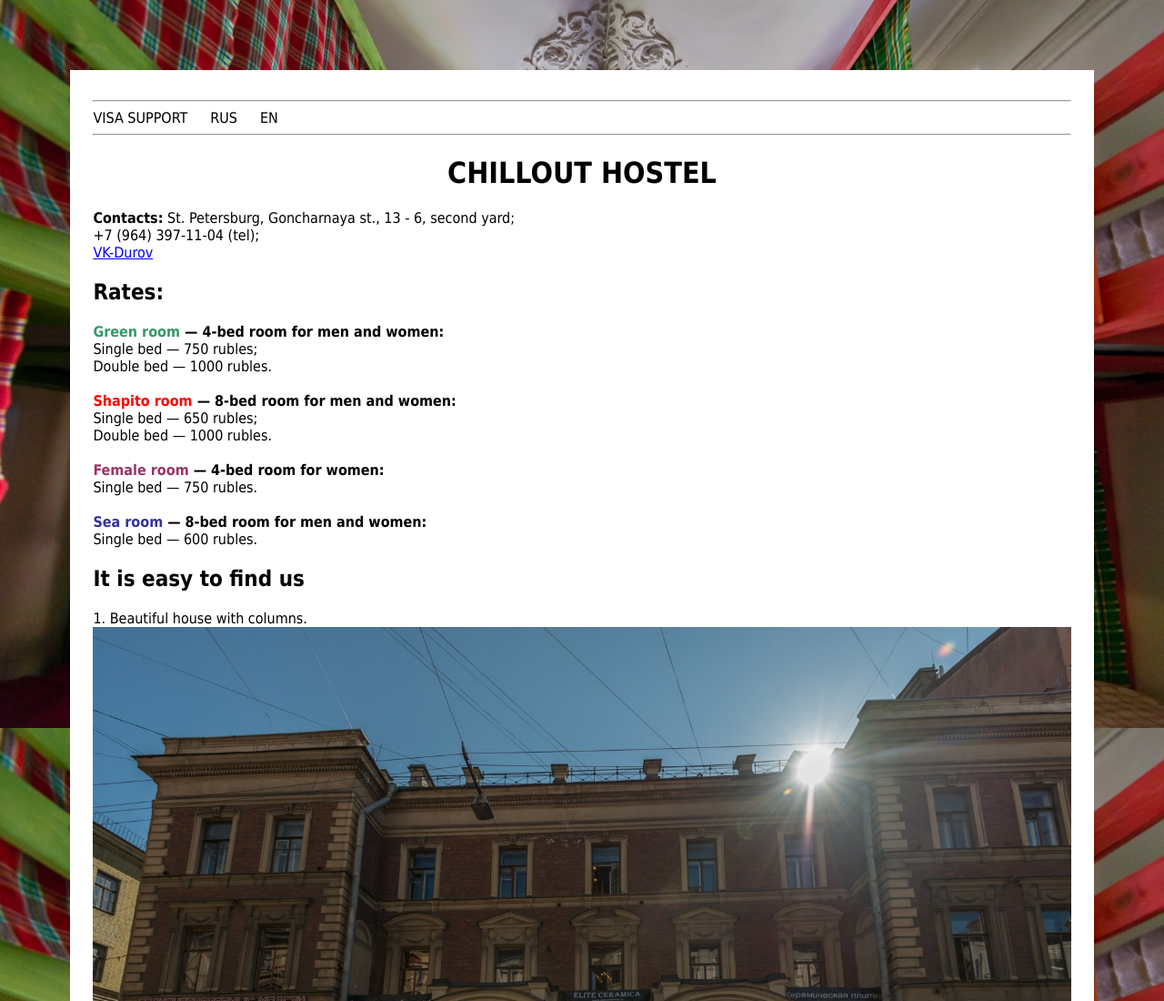
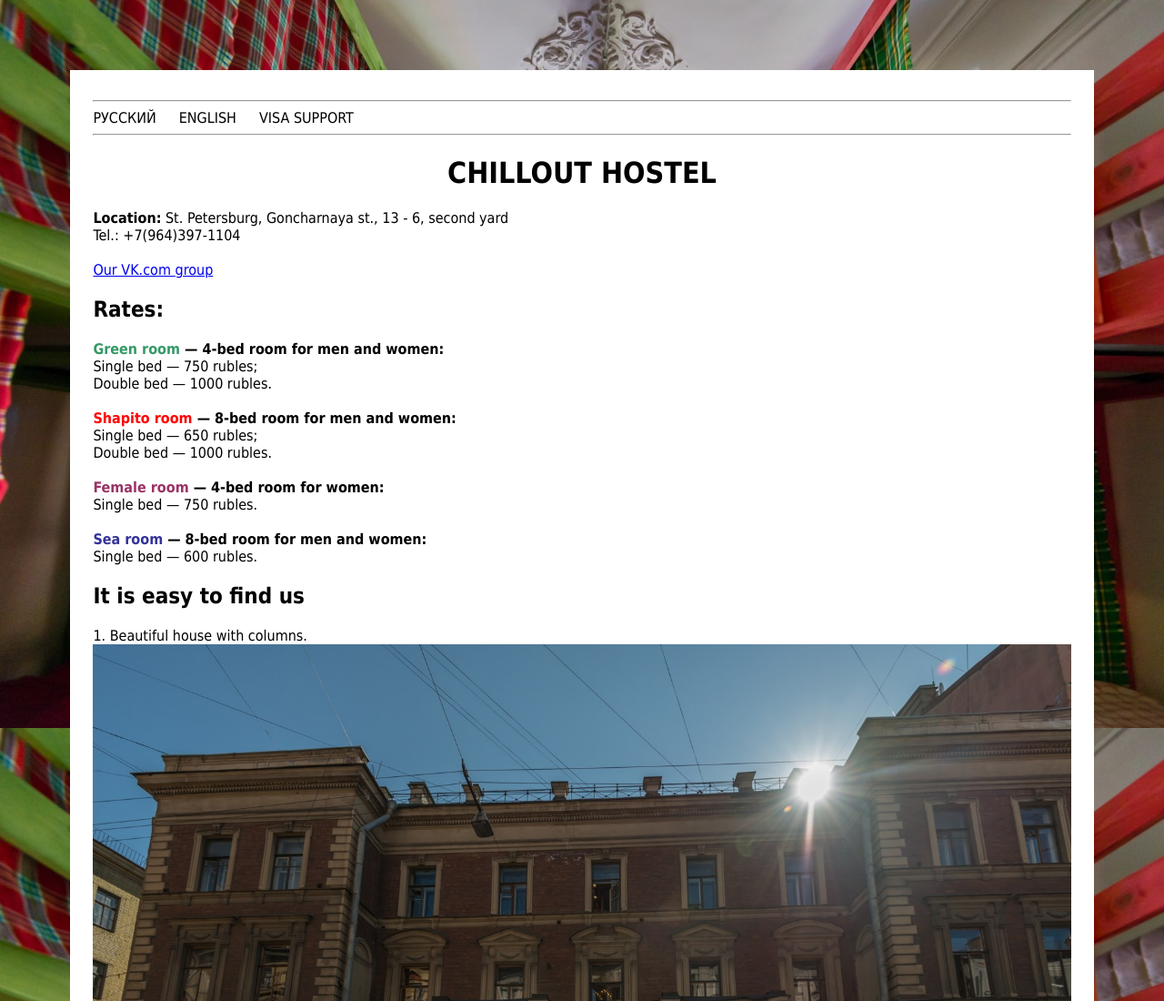
Before and after one commit to chillout-hostel/chillout-hostel.github.io, a plain HTML site: page index.html in a window 1280 px wide. Shown: the top 1100 px of the page at 91% size. Drawn offline with Linux system fonts and the light colour scheme.

Commit message:
minor changes

```diff
--- a/index.html
+++ b/index.html
@@ -51,18 +51,18 @@ text-decoration: underline;
   <div class="parent">
 <hr>
 <nav><ul>
+<li><a href="rus.html">РУССКИЙ</a></li>
+<li><a href="index.html">ENGLISH</a></li>
 <li><a href="visa.html">VISA SUPPORT</a></li>
-<li><a href="rus.html">RUS</a></li>
-<li><a href="index.html">EN</a></li>
 </ul></nav>
 
 <hr>
 <h1 align="center">CHILLOUT HOSTEL</h1>
 
 
-<p><b>Contacts:</b> St. Petersburg, Goncharnaya st., 13 - 6, second yard;<br/>
-+7 (964) 397-11-04 (tel);<br/>
-<a href="https://vk.com/chillout_dom_13">VK-Durov</a></p>
+<p><b>Location:</b> St. Petersburg, Goncharnaya st., 13 - 6, second yard<br/>
+Tel.: +7(964)397-1104<br/><br/>
+<a href="https://vk.com/chillout_dom_13">Our VK.com group</a></p>
 
 <h2>Rates:</h2>
 <p><b><span style="color: #339966;">Green room</span> &#8212; 4-bed room for men and women:</b><br/>
```
Also changed, not shown: rus.html (+2 -2 lines), visa.html (+2 -2 lines).
